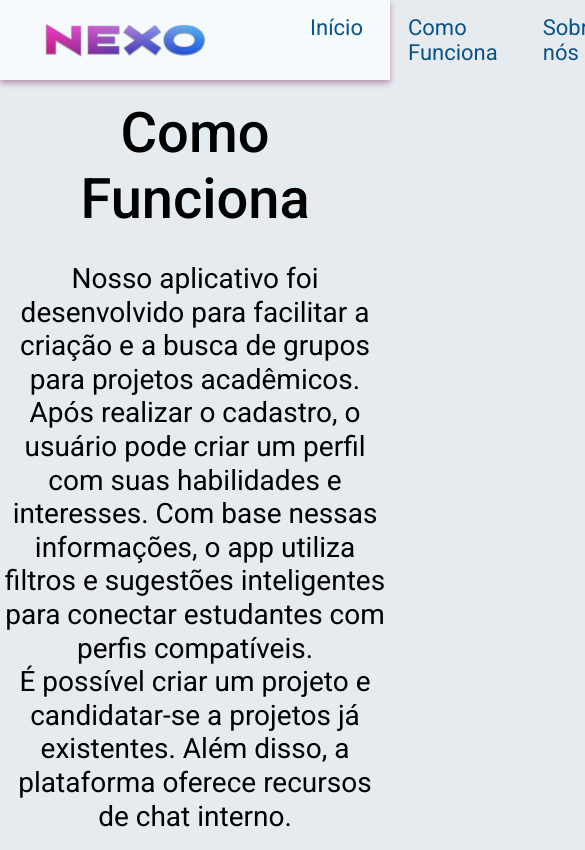
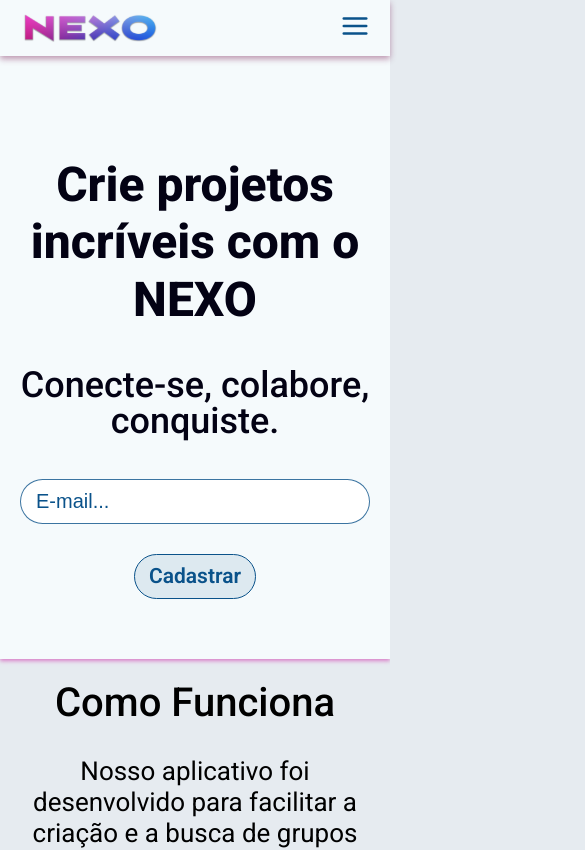
Before and after one commit to gigifs/landing-page, a React (Vite) app: page / in a window 390 px wide. Shown: the top 850 px of the page, 585 px wide, since content can reach past the window. Built offline with nearby package versions, Linux system fonts and the light colour scheme.

Commit message:
Responsividade

```diff
--- a/src/App.jsx
+++ b/src/App.jsx
@@ -10,10 +10,10 @@ function App() {
   return (
     <div>
       <Header/>
+      <Inicio/>
       <ComoFunciona/>
       <CallToAction/>
       <SobreNos/>
-      <Inicio/>
       <Footer/>
     </div>
   )
--- a/src/components/Botao.jsx
+++ b/src/components/Botao.jsx
@@ -11,6 +11,7 @@ const BotaoEstilizado = styled.button`
   cursor: pointer;
   transition: all 0.3s ease-in-out;
   border: 2px solid transparent;
+  font-family: inherit; /*fonte roboto */
 
   ${(props) => {
     switch (props.variant) {
@@ -24,6 +25,10 @@ const BotaoEstilizado = styled.button`
 
           &:hover {
             background-color: rgba(255, 255, 255, 0.4);
+          }
+
+          @media (max-width: 768px) {
+            font-size: 26px;
           }
         `;
 
--- a/src/components/CallToAction.jsx
+++ b/src/components/CallToAction.jsx
@@ -20,6 +20,10 @@ const Titulo = styled.h2`
     max-width: 1400px;
     line-height: 1.2;
     margin: 0;
+
+    @media (max-width: 768px) {
+        font-size: 30px;
+    }
 `;
 
 const Subtitulo = styled.p`
@@ -28,6 +32,10 @@ const Subtitulo = styled.p`
   max-width: 1270px;
   line-height: 1.2;
   margin: 0;
+
+    @media (max-width: 768px) {
+        font-size: 26px;
+    }
 `;
 
 function CallToAction() {
--- a/src/components/ComoFunciona.jsx
+++ b/src/components/ComoFunciona.jsx
@@ -1,6 +1,5 @@
 import styled, { css } from 'styled-components';
 import { FaUserPlus, FaSearch, FaUsers } from 'react-icons/fa'
-import { FiSearch } from "react-icons/fi";
 import { BolinhasContainer, Bolinha } from './Bolinhas.jsx';
 
 const SectionContainer = styled.section`
@@ -16,6 +15,10 @@ const Titulo = styled.h2`
     font-weight: 500;
     color: #000000;
     margin: 0 0 30px 0;
+
+    @media(max-width: 768px){
+        font-size: 40px;
+    }
 `;
 
 const SubTitulo = styled.p`
@@ -24,12 +27,22 @@ const SubTitulo = styled.p`
     max-width: 1620px;
     margin: 0 auto 48px auto; /* Centraliza o parágrafo e adiciona margem embaixo */
     line-height: 1.2;
+    padding: 0 10px 0 10px; /* Para não ficar colado nos cantos das telas */
+
+    @media(max-width: 768px){
+        font-size: 26px;
+    }
 `;
 
 const CardsContainer = styled.div`
     display: flex;
     justify-content: center;
     gap: 60px; /* Espaço entre os cards */
+
+  @media (max-width: 768px) {
+    flex-direction: column;
+    align-items: center;
+  }
 `;
 
 const Card = styled.div`
--- a/src/components/Inicio.jsx
+++ b/src/components/Inicio.jsx
@@ -15,55 +15,94 @@ const DetalhesBackground = styled.img`
 
 const InicioEstilizado = styled.section`
     background-color: #F5FAFC;
-    background-image: url(${detalhes});
-    background-repeat: no-repeat;
-    background-position: center;
-    background-size: cover;
+    position: relative;
+    overflow: hidden;
+    width: 100%;
+    box-shadow: 0 2px 4px #d97ec8ff; /*tira??*/
+`;
+
+//nova const, por conta da responsividade
+const ConteudoInicio = styled.div`
     display: flex;
-    justify-content: space-around;
+    justify-content: space-between;
     align-items: center;
-    padding: 80px 40px;
+    padding: 60px 40px;
+    min-height: 80vh;
+    max-width: 1700px;
+    margin: 0 auto;
+    box-sizing: border-box;
+    gap: 40px;
+    position: relative; /* Garante que o conteúdo fique sobre a imagem de fundo */
+    z-index: 1;
+
+    @media (max-width: 768px) {
+        flex-direction: column;
+        text-align: center;
+        padding: 60px 20px;
         min-height: 60vh;
-    box-shadow: 0 2px 4px #000000ff;
-    position: relative;
+    }
 `;
 
 const ConteudoEsquerdo = styled.div`
-    max-width: 550px;
-    position: relative;
-    z-index: 2;
+    flex: 1;
+    max-width: 700px;
+    display: flex;
+    flex-direction: column;
+
+    @media (max-width: 768px) {
+        align-items: center;
+        max-width: 100%;
+    }
 `;
 
 const Titulo = styled.h1`
-    font-size: 44px;
+    font-size: 64px;
     font-weight: 800;
     color: #030214;
     margin-bottom: 2px;
     line-height: 1.2;
+
+    @media (max-width: 768px) {
+        font-size: 48px;
+    }
 `;
 
 const Subtitulo = styled.p`
-    font-size: 32px;
+    font-size: 52px;
     font-weight: 500;
     color: #030214;
     margin-bottom: 60px;
-    line-height: 18px;
+    line-height: 1; /*checar*/
+
+    @media (max-width: 768px) {
+        font-size: 36px;
+        margin-bottom: 40px;
+    }
 `;
 
 const FormCadastro = styled.div`
     display: flex;
     gap: 10px;
     align-items: center;
+    width: 100%;
+    max-width: 700px; /* Garante que não fique maior que o conteúdo esquerdo */
+
+    @media(max-width: 768px){
+      flex-direction: column;
+      width: 100%;
+      gap: 30px;
+    }
 `;
 
 const InputEmail = styled.input`
-    padding: 0 15px 0 15px;
-    font-size: 16px;
+    padding: 0 15px;
+    font-size: 24px;
     border: 1px solid #0A528ACC;
     border-radius: 50px;
-    width: 620px;
-    height: 40px;
+    width: 100%;
+    height: 60px;
     outline: none;
+    box-sizing: border-box; /* Garante que o padding não aumente o tamanho total */
 
     &::placeholder {
         color: #0A528A;
@@ -73,11 +112,23 @@ const InputEmail = styled.input`
         border-color: #0A528ACC;
         box-shadow: 0 0 0 2px #0A528ACC;
     }
+
+    @media(max-width:768px){
+      font-size: 20px;
+      height: 45px;
+    }
+
 `;
 
 const LogoInicio = styled.img`
-    max-width: 350px;
+    max-width: 500px;
+    height: auto;
     user-select: none;
+
+
+    @media(max-width: 768px){
+        display: none;
+    }
 `;
 
 function Inicio() {
@@ -85,6 +136,7 @@ function Inicio() {
         <InicioEstilizado>
             <DetalhesBackground src={detalhes} alt="Detalhes de fundo" />
 
+            <ConteudoInicio>
                 <ConteudoEsquerdo>
                     <Titulo>Crie projetos incríveis com o NEXO</Titulo>
                     <Subtitulo>Conecte-se, colabore, conquiste.</Subtitulo>
@@ -95,6 +147,7 @@ function Inicio() {
                 </ConteudoEsquerdo>
 
                 <LogoInicio src={logoQuadrada} alt='Logo Nexo'/>
+            </ConteudoInicio>
         </InicioEstilizado>
     );
 }
--- a/src/components/SobreNos.jsx
+++ b/src/components/SobreNos.jsx
@@ -10,6 +10,10 @@ const SectionContainer = styled.section`
     text-align: center;
     max-width: 1700px;
     scroll-margin-top: 80px;
+
+    @media (max-width: 768px) {
+      padding: 20px 20px 40px 20px;
+    }
 `;
 
 const Titulo = styled.h2`
@@ -18,6 +22,10 @@ const Titulo = styled.h2`
   font-weight: 500;
   margin-top: 0;
   margin-bottom: 40px;
+
+  @media (max-width: 768px) {
+      font-size: 44px;
+    }
 `;
 
 const Paragrafo = styled.p`
@@ -27,6 +35,10 @@ const Paragrafo = styled.p`
   max-width: 1500px;
   margin: 0 auto; /* Centraliza o parágrafo */
   line-height: 1.4;
+
+  @media (max-width: 768px) {
+      font-size: 24px;
+    }
 `;
 
 function SobreNos() {
--- a/src/components/header.jsx
+++ b/src/components/header.jsx
@@ -1,6 +1,8 @@
+import React, {useState} from 'react'; //importação completa
 import styled, { css } from 'styled-components';
 import Botao from './Botao.jsx';
 import logoNexo from '../assets/logo.svg';
+import {FiMenu, FiX} from "react-icons/fi"; //importação dos ícones
 
 const HeaderEstilizado = styled.header`
     display: flex;
@@ -12,19 +14,46 @@ const HeaderEstilizado = styled.header`
     position: sticky;
     top: 0;
     z-index: 10;
+
+    @media(max-width: 768px){
+        padding: 8px 20px;
+    }
 `;
 
 const NavBotoes = styled.nav`
   display: flex;
   gap: 14px; /* Cria um espaço entre os botões */
-`;
+
+    @media(max-width: 768px){
+        display: none;
+    }
+  `;
 
 // Placeholder para o logo, só para ter algo no lugar
 const Logo = styled.img`
     width: 170px;
+    z-index: 11;
+    @media (max-width: 768px) {
+        width: 140px;
+    }
 `;
 
+//links do menu hamburguer :)
 const NavLinks = styled.nav`
+    display: flex;
+    @media (max-width: 768px) {
+        background-color: rgba(245, 250, 252, 0.98);
+        backdrop-filter: blur(5px);
+        position: fixed;
+        top: 0;
+        left: 0;
+        width: 100%;
+        height: 100%;
+        display: ${props => props.$menuAberto ? 'flex' : 'none'};
+        flex-direction: column;
+        justify-content: center;
+        align-items: center;
+    }
 `;
 
 const ListaLinks = styled.ul`
@@ -33,6 +62,13 @@ const ListaLinks = styled.ul`
     margin: 0 0 0 100px;
     display: flex;
     gap: 45px;
+
+    @media (max-width: 768px) {
+        flex-direction: column;
+        margin: 0;
+        gap: 40px;
+        text-align: center;
+    }
 `;
 
 const LinkEstilizado = styled.a`
@@ -47,25 +83,47 @@ const LinkEstilizado = styled.a`
         color: #23328fff;
         font-weight: 500;
     }
+
+    @media (max-width: 768px) {
+        font-size: 28px;
+    }
+`;
+
+const MenuHamburguer = styled.div`
+    display: none;
+    z-index: 11;
+
+    @media (max-width: 768px) {
+        display: block;
+        cursor: pointer;
+    }
 `;
 
 function Header(){
+    const [menuAberto, setMenuAberto] = useState(false);
+    const toggleMenu = () => {
+        setMenuAberto(!menuAberto);
+    };
+
     return(
         <HeaderEstilizado>
             <Logo src={logoNexo} alt="Logo da empresa Nexo" />
 
-            <NavLinks>
+            <NavLinks $menuAberto = {menuAberto}>
                 <ListaLinks>
-                    <li><LinkEstilizado href="#">Início</LinkEstilizado></li>
-                    <li><LinkEstilizado href="#como-funciona">Como Funciona</LinkEstilizado></li>
-                    <li><LinkEstilizado href="#sobre-nos">Sobre nós</LinkEstilizado></li>
-                    <li><LinkEstilizado href="#contatos">Contatos</LinkEstilizado></li>
+                    <li><LinkEstilizado href="#inicio" onClick={toggleMenu}>Início</LinkEstilizado></li>
+                    <li><LinkEstilizado href="#como-funciona" onClick={toggleMenu}>Como Funciona</LinkEstilizado></li>
+                    <li><LinkEstilizado href="#sobre-nos" onClick={toggleMenu}>Sobre nós</LinkEstilizado></li>
+                    <li><LinkEstilizado href="#contatos" onClick={toggleMenu}>Contatos</LinkEstilizado></li>
                 </ListaLinks>
             </NavLinks>
             <NavBotoes>
                 <Botao variant="Entrar">Entrar</Botao>
                 <Botao variant="Cadastrar">Cadastre-se</Botao>
             </NavBotoes>
+            <MenuHamburguer onClick={toggleMenu}>
+                {menuAberto ? <FiX size={30} color='#0A528A'/> : <FiMenu size={30} color="#0A528A" />}
+            </MenuHamburguer>
         </HeaderEstilizado>
     )
 }
```
Lines whose indentation alone changed are shown as unchanged.
